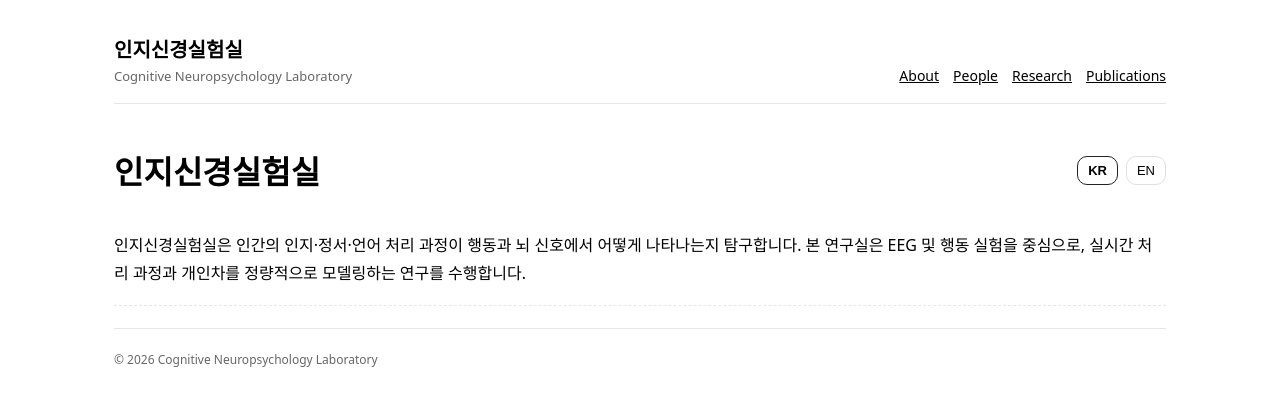
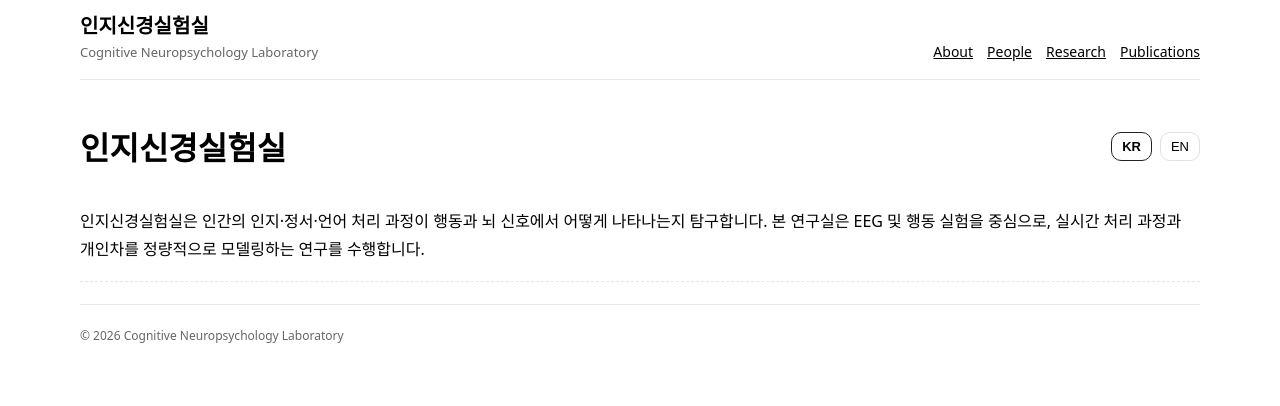
Before and after one commit to taegang00/cogneuro-site, a Next.js app: page / in a window 1280 px wide. Shown: the top 406 px of the page. Built offline with nearby package versions, Linux system fonts and the light colour scheme.

Commit message:
Update globals.css

```diff
--- a/styles/globals.css
+++ b/styles/globals.css
@@ -1,7 +1,7 @@
 * { box-sizing: border-box; }
 body { margin: 0; font-family: system-ui, -apple-system, Segoe UI, Roboto, "Noto Sans KR", Arial, sans-serif; }
 a { color: inherit; }
-.container { max-width: 1100px; margin: 0 auto; padding: 24px; }
+.container { max-width: 1200px; margin: 0 auto; padding: 0 40px; }
 .header { display: flex; justify-content: space-between; gap: 20px; align-items: flex-end; padding: 10px 0 18px; border-bottom: 1px solid #e6e6e6; }
 .labtitle { font-size: 20px; font-weight: 700; }
 .labsubtitle { font-size: 13px; color: #666; margin-top: 4px; }
```
